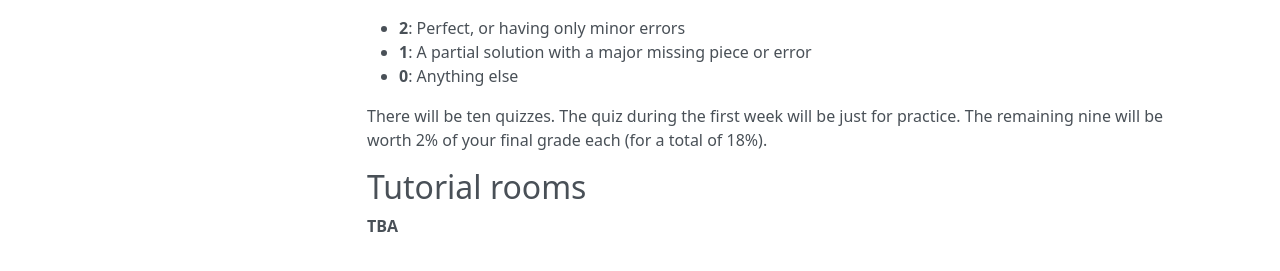
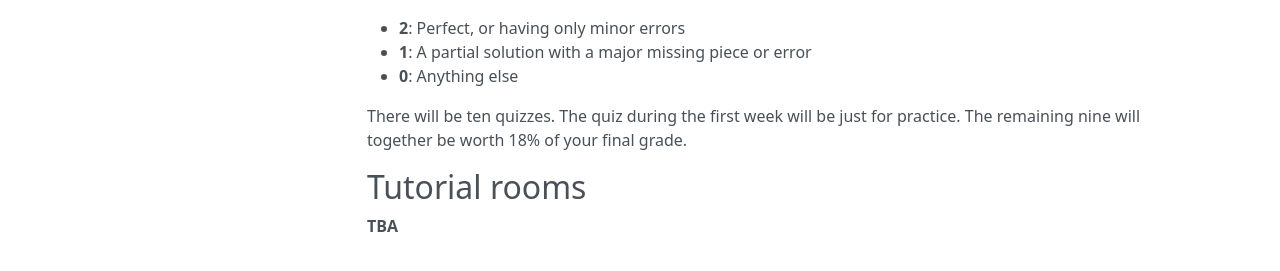
Before and after one commit to colinmorris/csc236, an MkDocs documentation site: the page built from docs/lectures_and_tutorials.md, in a window 1280 px wide. Shown: the part 543-814 px from the top of the page. Built offline with MkDocs 1.6.1, drawn with Linux system fonts in a browser that asks for light colours; nearby versions of some CDN libraries.

Commit message:
trim redundancy

```diff
--- a/docs/lectures_and_tutorials.md
+++ b/docs/lectures_and_tutorials.md
@@ -18,7 +18,7 @@
 * **1**: A partial solution with a major missing piece or error
 * **0**: Anything else
 
-There will be ten quizzes. The quiz during the first week will be just for practice. The remaining nine will be worth 2% of your final grade each (for a total of 18%).
+There will be ten quizzes. The quiz during the first week will be just for practice. The remaining nine will together be worth 18% of your final grade.
 
 ## Tutorial rooms
 
```
